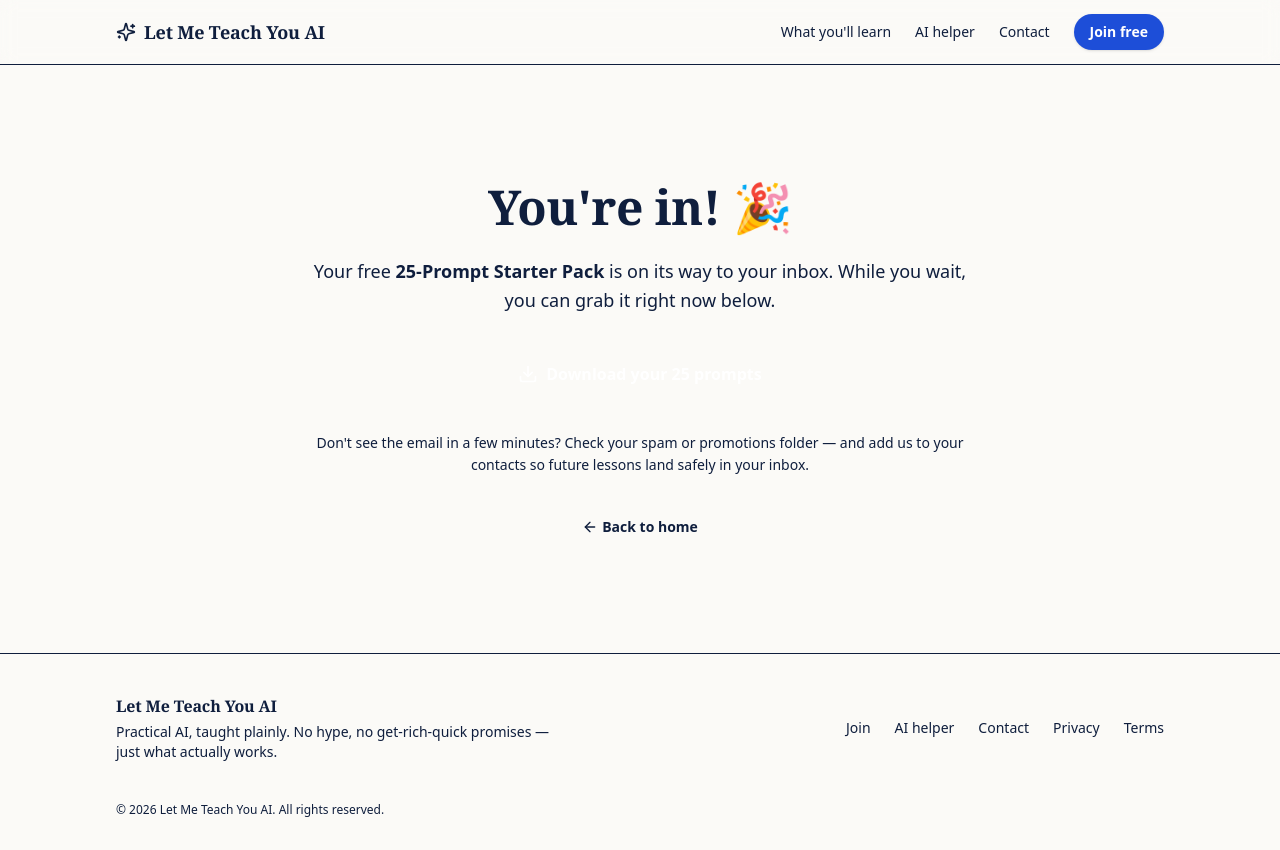
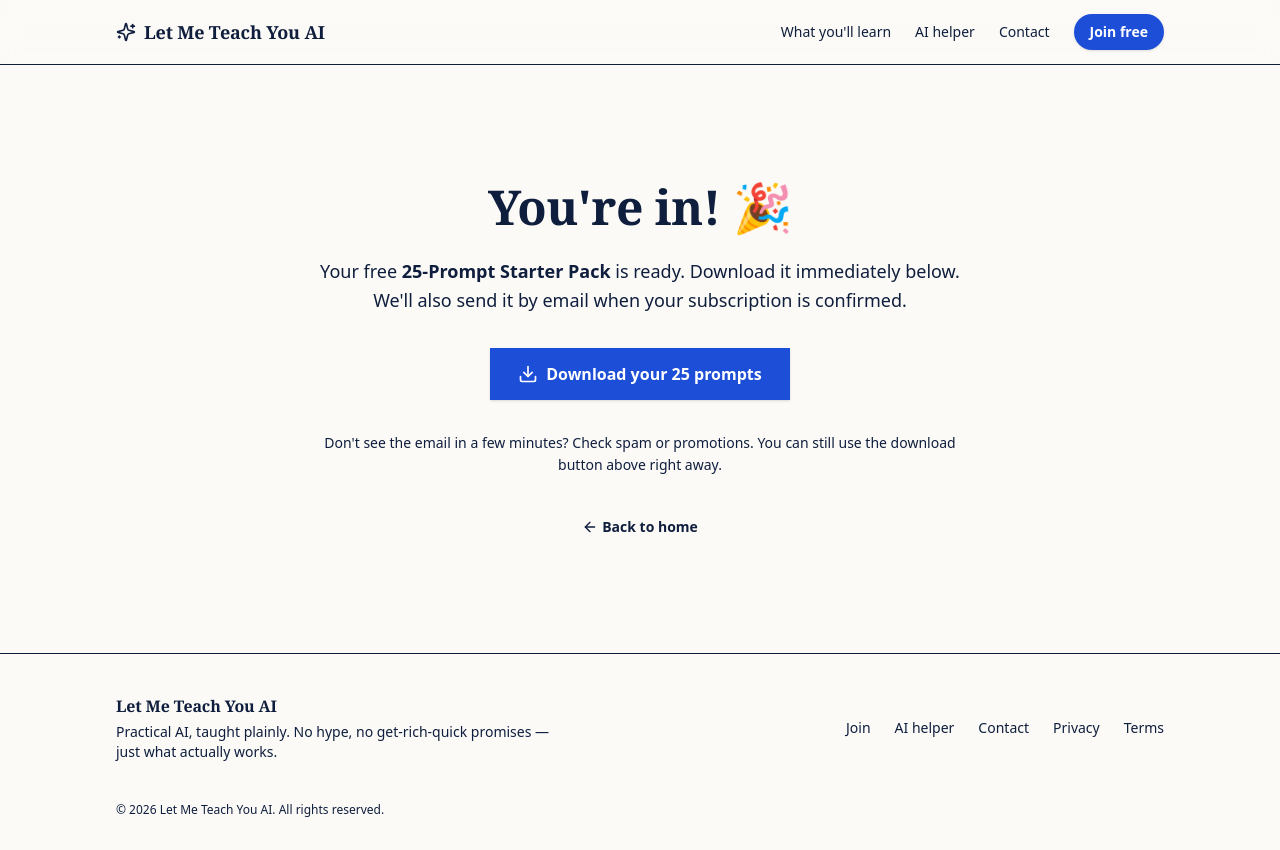
Before and after one commit to DopestT/Let-Me-Teach-You-AI, a Next.js app: page /thank-you in a window 1280 px wide. Built offline with nearby package versions, Linux system fonts and the light colour scheme; no server answers.

Commit message:
Fix prompt pack download link on thank-you page

```diff
--- a/app/thank-you/page.tsx
+++ b/app/thank-you/page.tsx
@@ -8,7 +8,8 @@ export const metadata: Metadata = {
     "You're on the list. Download your free 25-prompt starter pack and get ready for beginner-friendly AI lessons.",
 };
 
-const DOWNLOAD_URL = "/lead-magnet/25-ai-prompts.pdf";
+const DOWNLOAD_URL =
+  "/lead-magnet/Start_Using_AI_Today_25_Beginner_Prompts.pdf";
 
 export default function ThankYouPage() {
   return (
@@ -19,15 +20,15 @@ export default function ThankYouPage() {
         </h1>
         <p className="mt-5 text-lg leading-relaxed text-[--color-navy-600]">
           Your free <strong className="text-[--color-navy]">25-Prompt Starter Pack</strong>{" "}
-          is on its way to your inbox. While you wait, you can grab it right now
-          below.
+          is ready. Download it immediately below. We&apos;ll also send it by email
+          when your subscription is confirmed.
         </p>
 
         <div className="mt-8">
           <a
             href={DOWNLOAD_URL}
             download
-            className="inline-flex items-center justify-center gap-2 rounded-[--radius] bg-[--color-brand] px-7 py-3.5 font-semibold text-white transition-colors hover:bg-[--color-brand-dark]"
+            className="primary-cta inline-flex items-center justify-center gap-2 rounded-[--radius] px-7 py-3.5 font-semibold shadow-sm transition-colors"
           >
             <Download className="h-5 w-5" aria-hidden />
             Download your 25 prompts
@@ -35,9 +36,8 @@ export default function ThankYouPage() {
         </div>
 
         <p className="mt-8 text-sm leading-relaxed text-[--color-slate]">
-          Don&apos;t see the email in a few minutes? Check your spam or
-          promotions folder — and add us to your contacts so future lessons land
-          safely in your inbox.
+          Don&apos;t see the email in a few minutes? Check spam or promotions. You can
+          still use the download button above right away.
         </p>
 
         <div className="mt-10">
```
